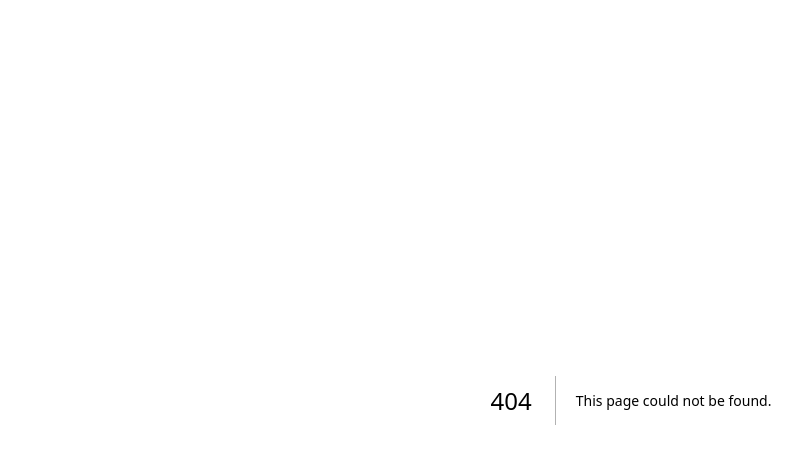
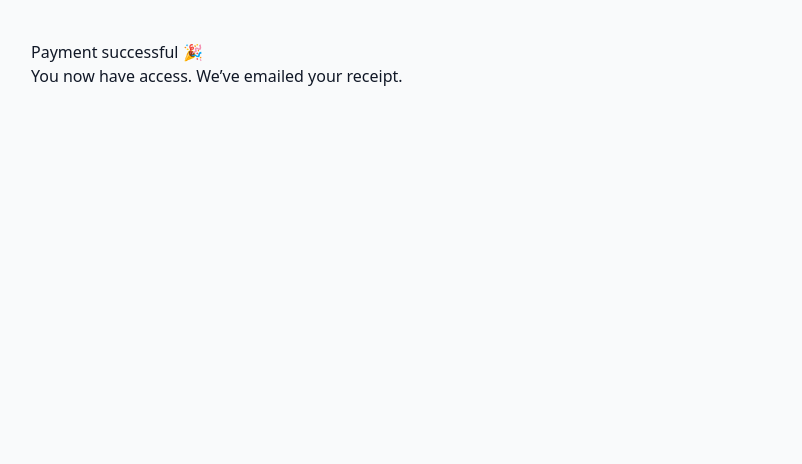
Before and after one commit to activeautism-ai/active-autism-ai, a Next.js app: page /success in a window 1280 px wide. Before the commit this address had no page. Shown: the top 464 px of the page, without its empty margins (9-811 px from the left). Built offline with nearby package versions, Linux system fonts and the light colour scheme.

Commit message:
Create page.tsx

```diff
--- /dev/null
+++ b/app/success/page.tsx
@@ -0,0 +1,8 @@
+export default function Page() {
+  return (
+    <div style={{padding:40}}>
+      <h1>Payment successful 🎉</h1>
+      <p>You now have access. We’ve emailed your receipt.</p>
+    </div>
+  );
+}
```
